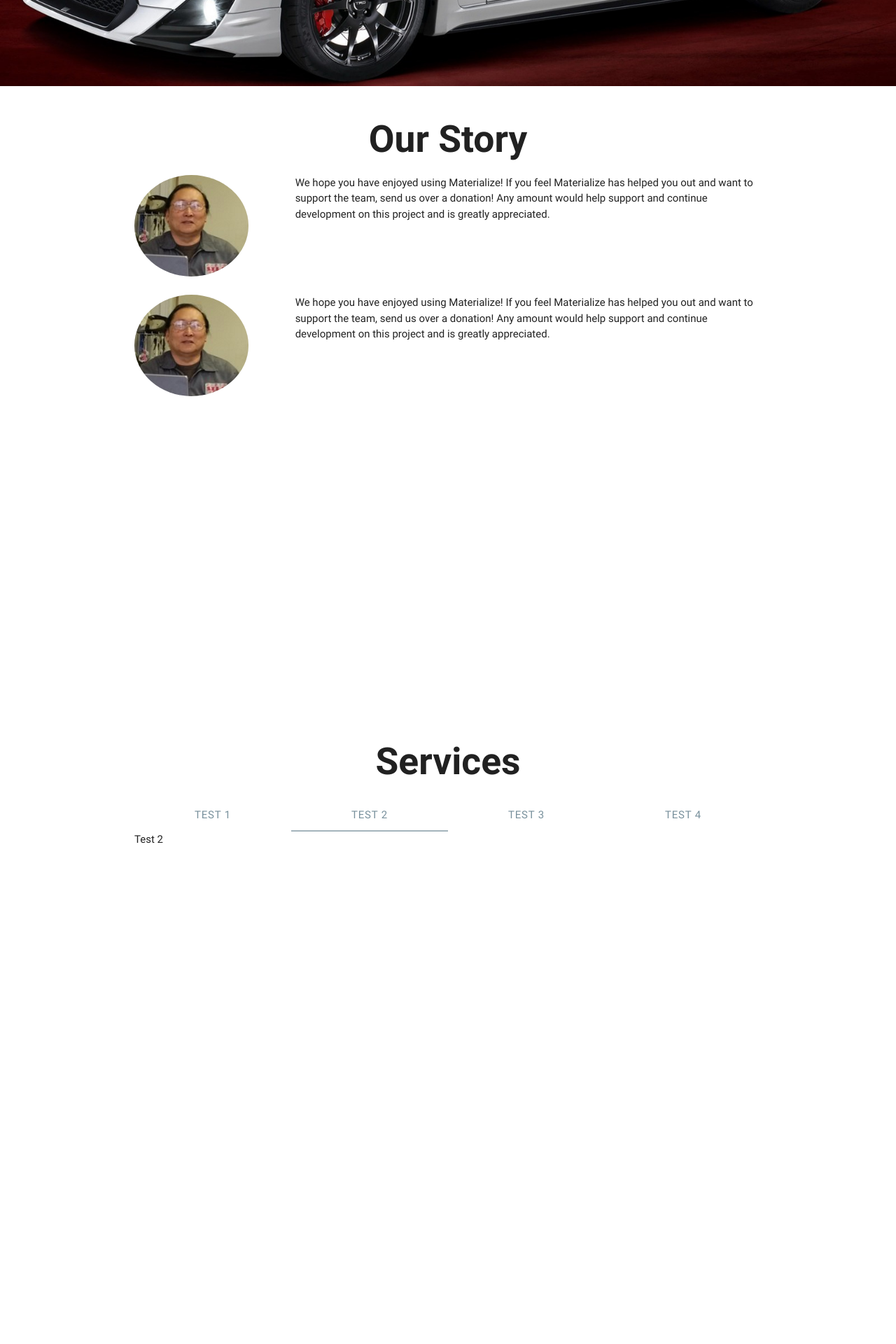
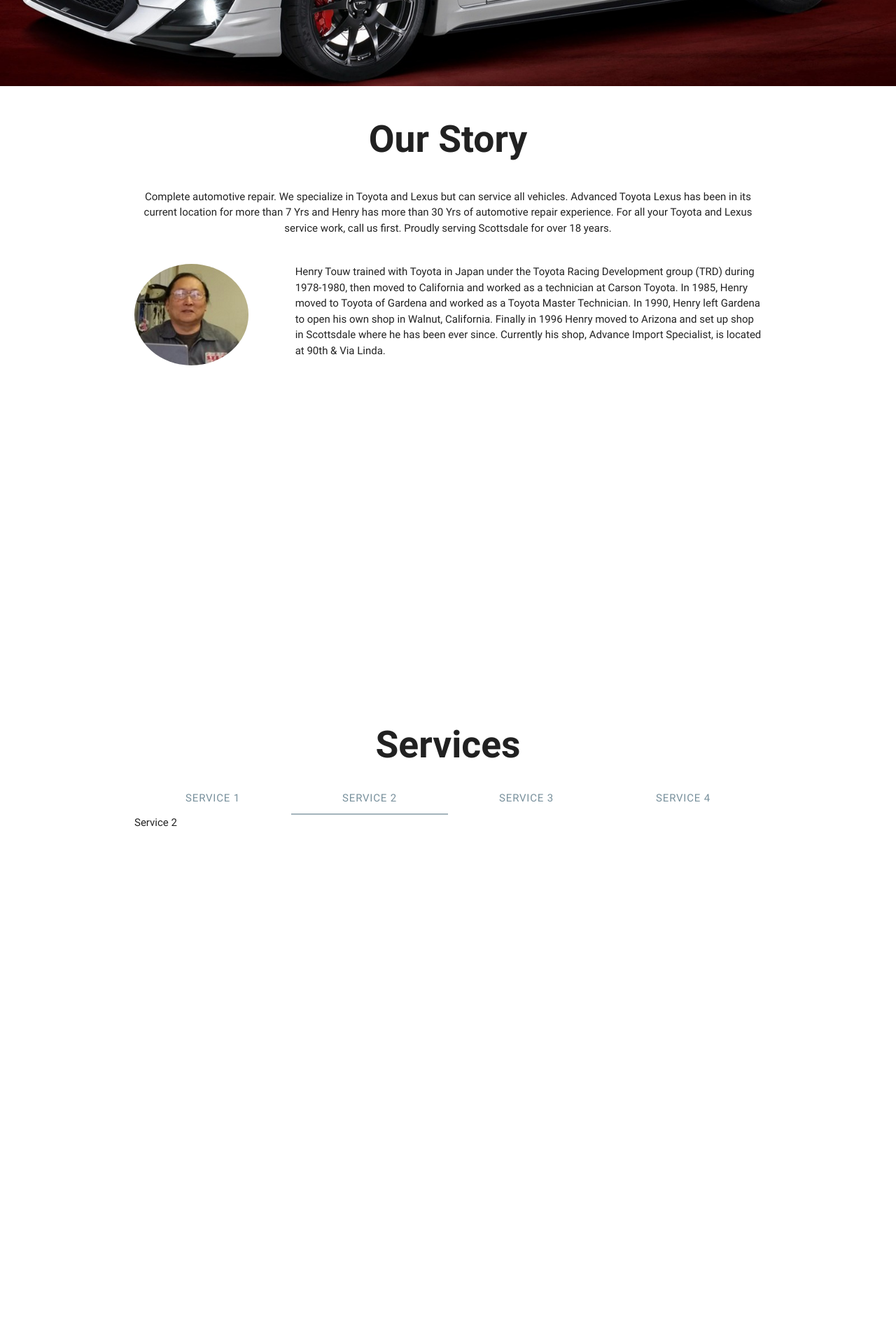
Before and after one commit to hktouw/ais, a Jekyll site: the page built from index.html, in a window 1280 px wide. Shown: the part 477-2397 px from the top of the page at 70% size. Built offline with Jekyll 4.4.1, drawn with Linux system fonts in a browser that asks for light colours; nearby versions of some CDN libraries; some of the changed text lies outside the part shown.

Commit message:
Finish rough draft

```diff
--- a/_includes/footer.html
+++ b/_includes/footer.html
@@ -1,38 +1,13 @@
-  <footer class="page-footer">
+  <footer class="page-footer footer-container">
     <div class="container">
       <div class="row">
-        <div class="col l6 s12">
-          <h5 class="white-text">Footer Content</h5>
-          <p class="grey-text text-lighten-4">You can use rows and columns here to organize your footer content.</p>
-        </div>
-        <div class="col l4 offset-l2 s12">
-          <h5 class="white-text">Links</h5>
-          <ul>
-            <li><a
-             class="grey-text text-lighten-3"
-             href="#!">Link 1</a></li>
-            <li><a
-             class="grey-text text-lighten-3"
-             href="#!">Link 2</a></li>
-            <li><a
-             class="grey-text text-lighten-3"
-             href="#!">Link 3</a></li>
-            <li><a
-             class="grey-text text-lighten-3"
-             href="#!">Link 4</a></li>
-          </ul>
-        </div>
+        <div class="footer-text">This website was built using <a href="http://jekyllrb.com/"
+          style="text-decoration:underline; color: black;">Jekyll</a> and was written in <a href="http://www.vim.org/"
+          style="text-decoration:underline; color: black;">Vim</a></div>
+        <div class="footer-text">Copyright &copy; {{ site.time | date: '%Y' }} Harrison Touw</div>
       </div>
     </div>
-    <div class="footer-copyright">
-      <div class="container">
-        ©
-        2014
-        Copyright
-        Text
-        <a class="grey-text text-lighten-4 right" href="#!">More Links</a>
-      </div>
-    </div>
+    <div class="footer-copyright" style='height: 0px'></div>
   </footer>
 
   <script type="text/javascript" src="https://code.jquery.com/jquery-2.1.1.min.js"></script>
--- a/_sass/custom/_styles.scss
+++ b/_sass/custom/_styles.scss
@@ -57,6 +57,15 @@
         padding-top: 10px;
       }
     }
+
+    .story-text {
+      margin-bottom: 30px;
+      @media (min-width: $small-screen-up) {
+        margin-top: 20px;
+      margin-bottom: 40px;
+      }
+      text-align: center;
+    }
   }
 
   .parallax-container {
@@ -92,7 +101,17 @@
     width: 25px;
   }
 
-
-
+  .review-text {
+    text-align: center;
+    font-size: 24px;
+    font-weight: bold;
+  }
 
 }
+
+.footer-container {
+  .footer-text {
+    font-style: italic;
+    text-align: center;
+  }
+}
--- a/index.html
+++ b/index.html
@@ -44,24 +44,25 @@ layout: default
     <div id='our-story' class='row content-row scrollspy'>
       <h2 class='col s12 heading-text'>Our Story</h2>
       <!-- Henry -->
+      <div class='col s12'><p class='story-text'>Complete automotive repair. We specialize in Toyota and Lexus but can
+        service all vehicles. Advanced Toyota Lexus has been in its current location for more than 7 Yrs and Henry has
+        more than 30 Yrs of automotive repair experience. For all your Toyota and Lexus service work, call us first. Proudly serving
+        Scottsdale for over 18 years.
+      </p></div>
+      <!-- Henry -->
       <div class='col s12'>
         <div class='row'>
           <div class='col s12 m3 content-img'>
             <img src='/img/profile-pic.png' alt='' class='circle responsive-img'/>
           </div>
           <div class='col s12 m9 content-text'>
-            We hope you have enjoyed using Materialize! If you feel Materialize has helped you out and want to support the team, send us over a donation! Any amount would help support and continue development on this project and is greatly appreciated.
+            Henry Touw trained with Toyota in Japan under the Toyota Racing Development group (TRD) during 1978-1980,
+            then moved to California and worked as a technician at Carson Toyota. In 1985, Henry moved to Toyota of
+            Gardena and worked as a Toyota Master Technician. In 1990, Henry left Gardena to open his own shop in
+            Walnut, California. Finally in 1996 Henry moved to Arizona and set up shop in Scottsdale where he has been
+            ever since. Currently his shop, Advance Import Specialist, is located at 90th &amp; Via Linda.
           </div>
         </div>
-      </div>
-
-
-      <!-- other guy -->
-      <div class='col s12 m3 content-img'>
-        <img src='/img/profile-pic.png' alt='' class='circle responsive-img'/>
-      </div>
-      <div class='col s12 m9 content-text'>
-        We hope you have enjoyed using Materialize! If you feel Materialize has helped you out and want to support the team, send us over a donation! Any amount would help support and continue development on this project and is greatly appreciated.
       </div>
 
     </div>
@@ -76,16 +77,16 @@ layout: default
       <h2 class='col s12 heading-text'>Services</h2>
       <div class="col s12">
         <ul class="tabs">
-          <li class="tab col s3"><a href="#test1">Test 1</a></li>
-          <li class="tab col s3"><a class="active" href="#test2">Test 2</a></li>
-          <li class="tab col s3"><a href="#test3">Test 3</a></li>
-          <li class="tab col s3"><a href="#test4">Test 4</a></li>
+          <li class="tab col s3"><a href="#test1">Service 1</a></li>
+          <li class="tab col s3"><a class="active" href="#test2">Service 2</a></li>
+          <li class="tab col s3"><a href="#test3">Service 3</a></li>
+          <li class="tab col s3"><a href="#test4">Service 4</a></li>
         </ul>
       </div>
-      <div id="test1" class="col s12 tab-content">Test 1</div>
-      <div id="test2" class="col s12 tab-content">Test 2</div>
-      <div id="test3" class="col s12 tab-content">Test 3</div>
-      <div id="test4" class="col s12 tab-content">Test 4</div>
+      <div id="test1" class="col s12 tab-content">Service 1</div>
+      <div id="test2" class="col s12 tab-content">Service 2</div>
+      <div id="test3" class="col s12 tab-content">Service 3</div>
+      <div id="test4" class="col s12 tab-content">Service 4</div>
     </div>
   </div>
 
@@ -104,7 +105,8 @@ layout: default
             <img src='/img/office.jpg' alt='' class='circle responsive-img'/>
           </div>
           <div class='col s12 m9 pull-m3 content-text'>
-            We hope you have enjoyed using Materialize! If you feel Materialize has helped you out and want to support the team, send us over a donation! Any amount would help support and continue development on this project and is greatly appreciated.
+            Located conveniently next to the 101 &amp; Via Linda. Just head up 90th street from Via Linda and make a
+            left on San Victor. After that make a right into the plaza, keep going straight and you're there!
           </div>
         </div>
       </div>
@@ -120,12 +122,15 @@ layout: default
       <div id='contact-us' class='col s12 m6 content-text scrollspy'>
         <h4>contact info</h4>
         <i class="material-icons left">phone</i><p class='icon-text'>(480) 330 4057</p>
+        <i class="material-icons left">room</i><p><p class='icon-text'>9550 N 90th St. Scottsdale AZ 85258</p>
         <i class="material-icons left">mail</i><p><a href="mailto:henrytouw@gmail.com">henrytouw@gmail.com</a></p>
         <img src="/img/yelp-icon.png" class='icon-size'/>
           <p><a href="http://www.yelp.com/biz/advanced-import-specialist-scottsdale"
                 target='_blank'>
             http://www.yelp.com/biz/advanced-import-specialist-scottsdale
           </a></p>
+
+          <div class='review-text'>Please leave us a review! </br>We appreciate it!</div>
       </div>
 
     </div>
@@ -133,10 +138,4 @@ layout: default
 
 
 
-
-
-
-
-
-
 </div>
```
Also changed, not shown: 6 other files.
